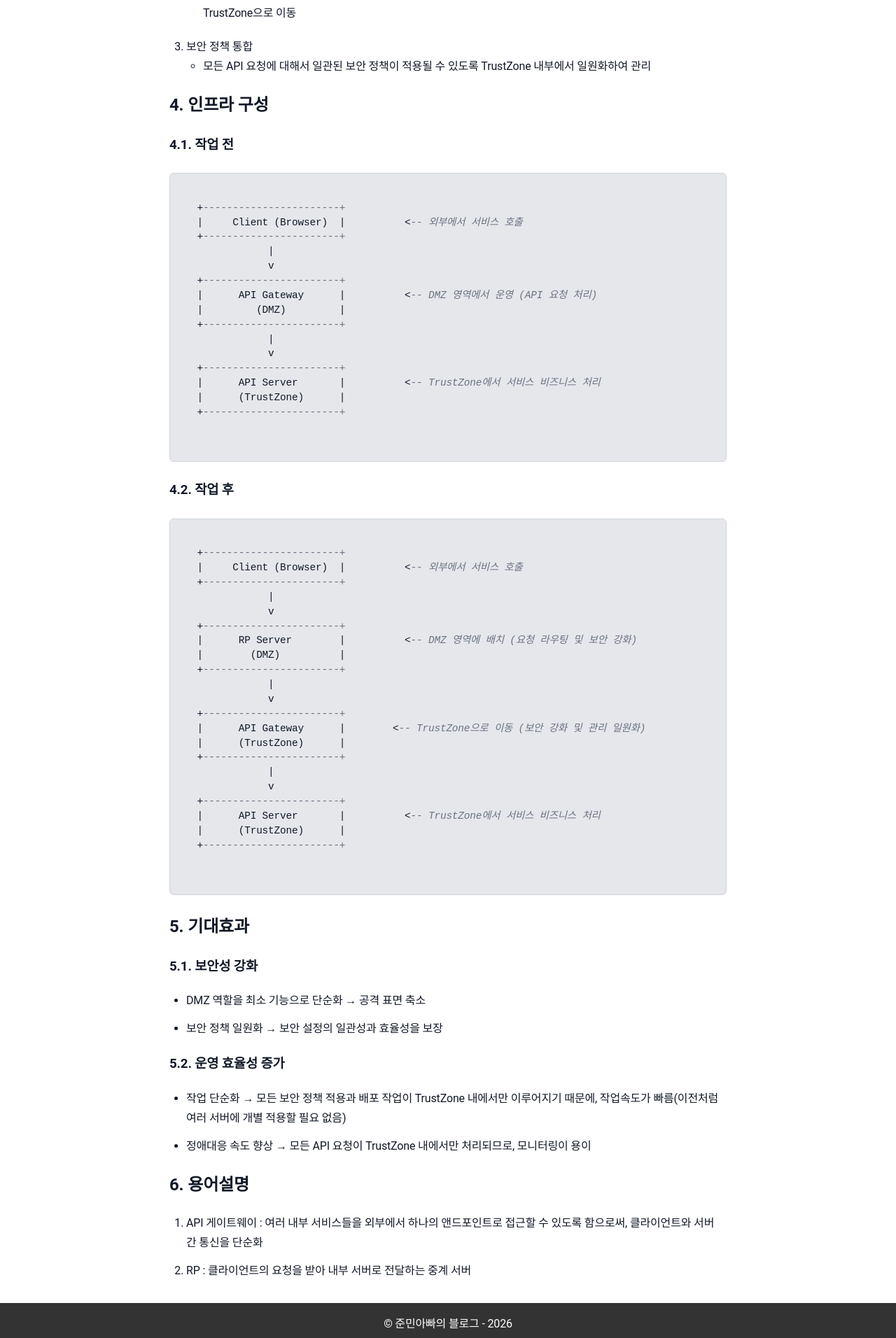
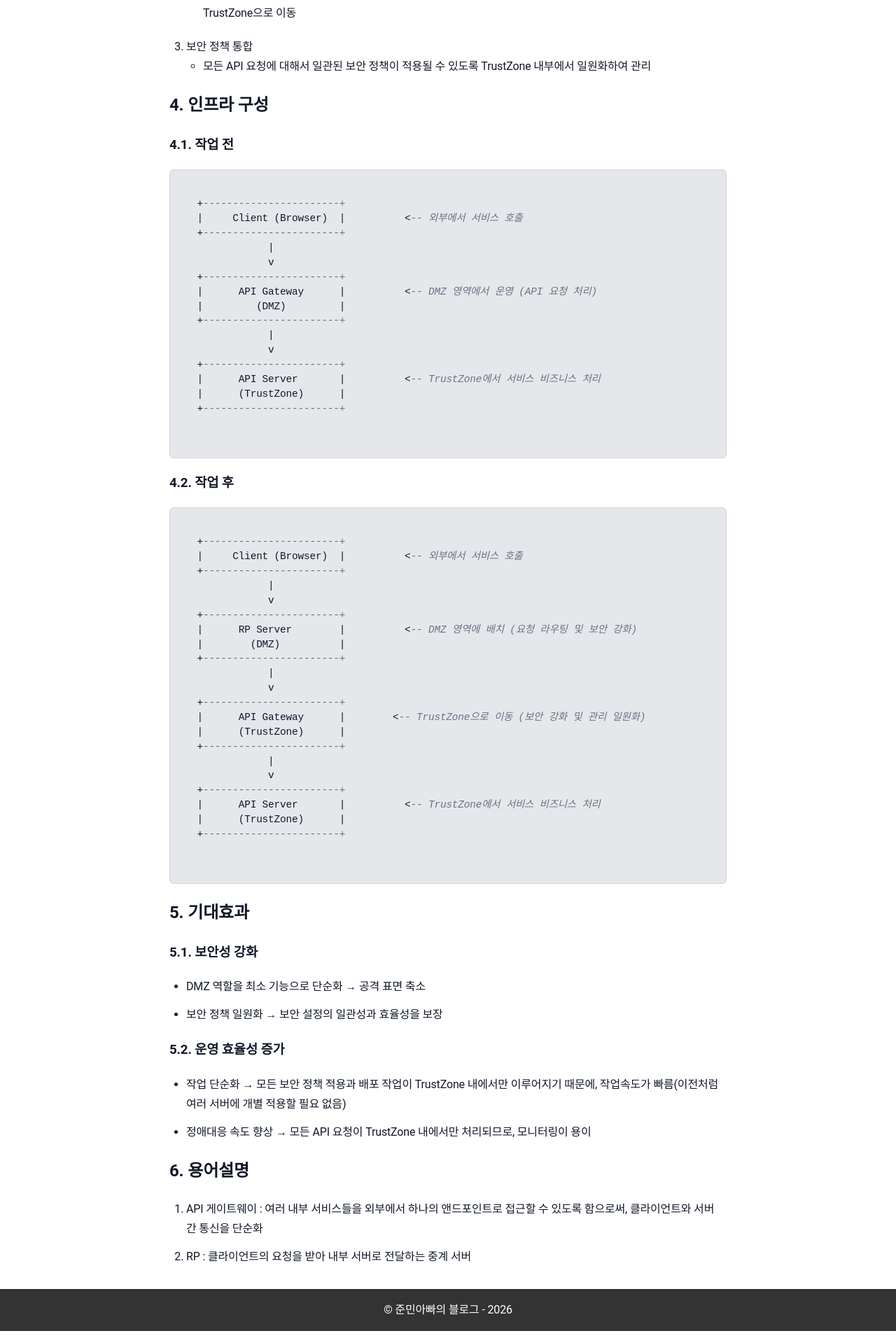
Before and after one commit to sanghoon-lee/sanghoon-lee.github.io, a Jekyll site: the page built from _posts/2025-11-29-rp.md, in a window 1280 px wide. Shown: the part 1323-3235 px from the top of the page at 70% size. Built offline with Jekyll 4.4.1, drawn with Linux system fonts in a browser that asks for light colours; nearby versions of some CDN libraries; comment, search, counter and statistics services are not loaded.

Commit message:
스타일 수정

```diff
--- a/assets/main.scss
+++ b/assets/main.scss
@@ -227,6 +227,13 @@ pre {
     color: #5b21b6 !important; /* 차분한 보라 */
     font-weight: 600;
   }
+
+  /* 코드 블록 위아래 여백 축소 */
+  pre,
+  pre.hljs,
+  .highlight {
+    margin: 0.8rem 0 !important;  /* 기존 1.5rem → 0.8rem */
+  }
 }
 
 
```
